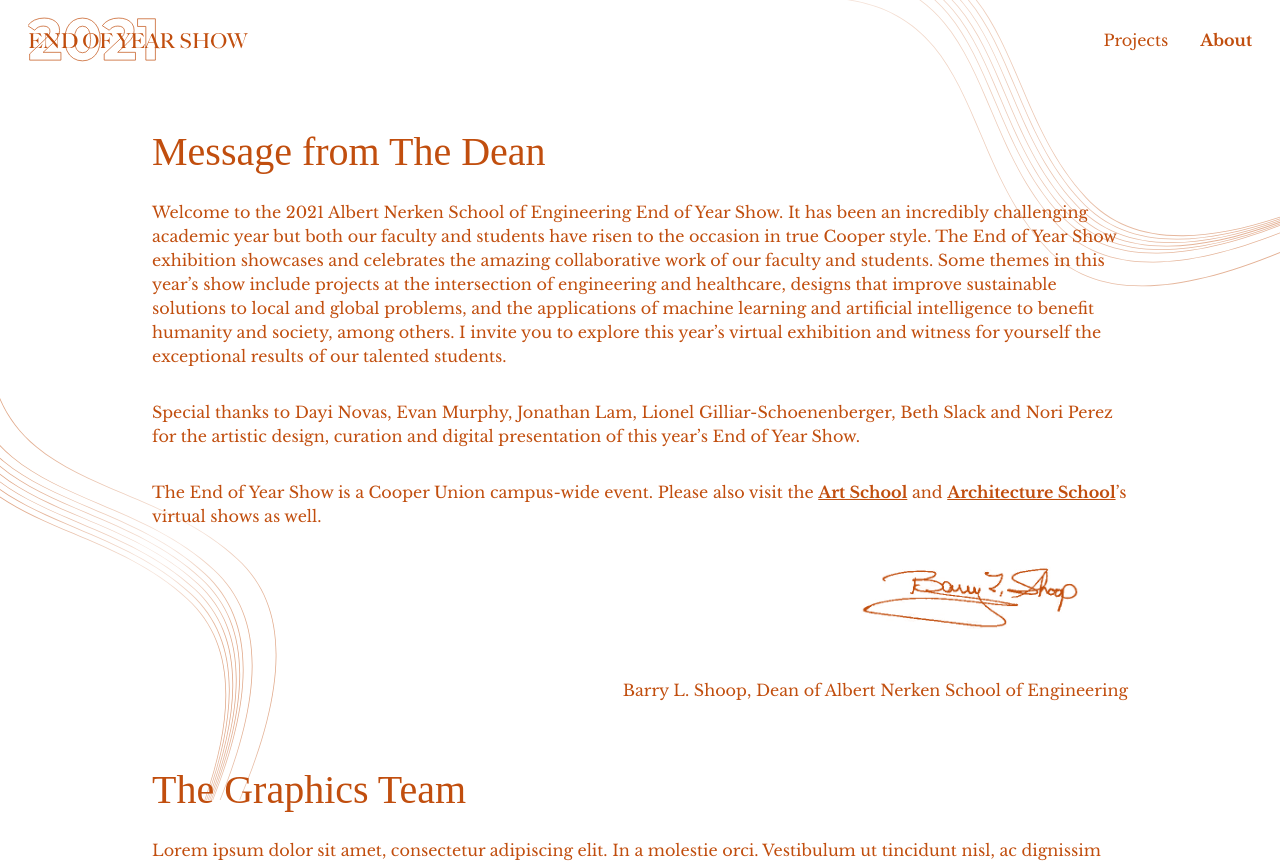
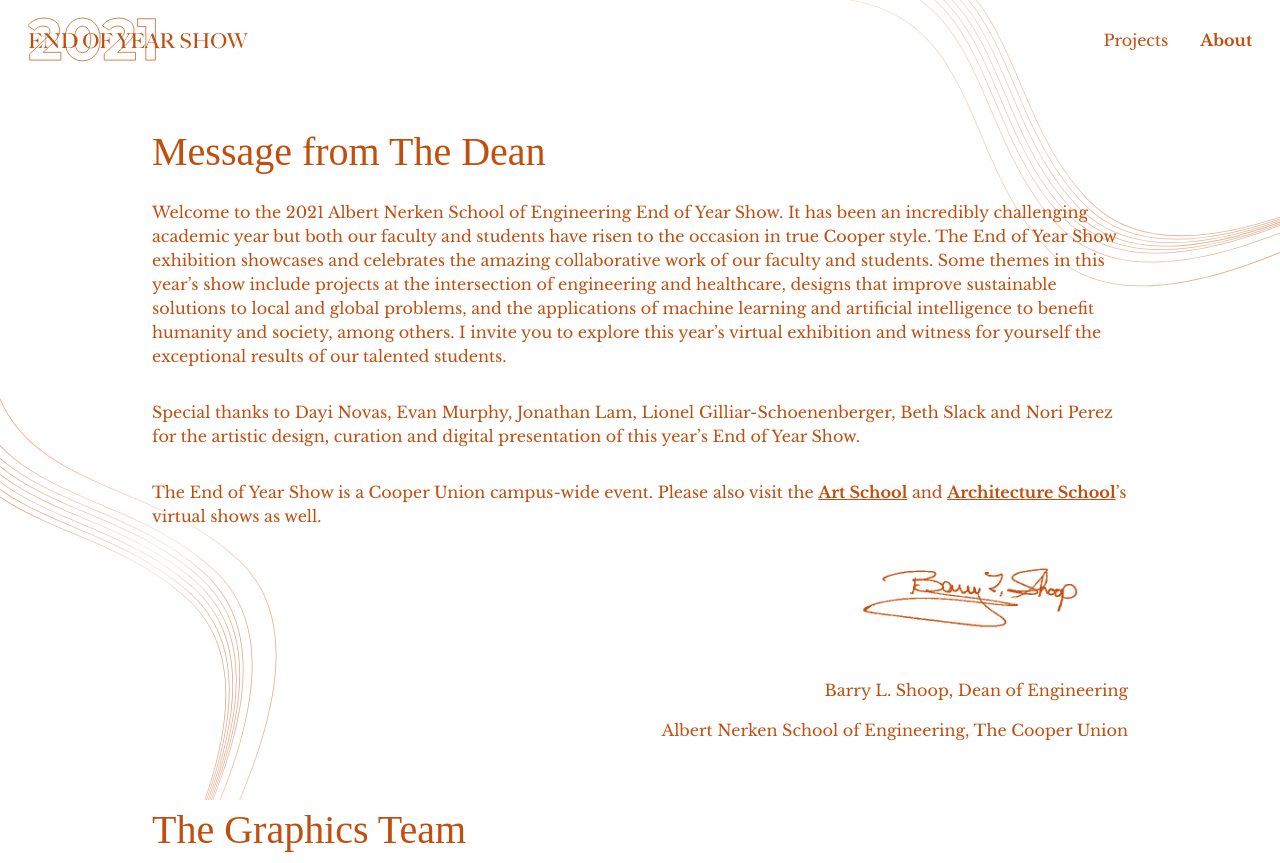
Before and after one commit to evo2000/EOYS, a Vue app: page /about in a window 1280 px wide. Shown: the top 863 px of the page. Built offline with nearby package versions, Linux system fonts and the light colour scheme; a web font is replaced by a local one.

Commit message:
small style edits to list and about

```diff
--- a/src/components/about.vue
+++ b/src/components/about.vue
@@ -6,14 +6,17 @@
 		<h1>Message from The Dean</h1>
 		<p class="pt-3">Welcome to the 2021 Albert Nerken School of Engineering End of Year Show. It has been an incredibly challenging academic year but both our faculty and students have risen to the occasion in true Cooper style. The End of Year Show exhibition showcases and celebrates the amazing collaborative work of our faculty and students. Some themes in this year’s show include projects at the intersection of engineering and healthcare, designs that improve sustainable solutions to local and global problems, and the applications of machine learning and artificial intelligence to benefit humanity and society, among others. I invite you to explore this year’s virtual exhibition and witness for yourself the exceptional results of our talented students.</p>
 		<p class="pt-3">Special thanks to Dayi Novas, Evan Murphy, Jonathan Lam, Lionel Gilliar-Schoenenberger, Beth Slack and Nori Perez for the artistic design, curation and digital presentation of this year’s End of Year Show.</p>
-		<p class="pt-3">The End of Year Show is a Cooper Union campus-wide event. Please also visit the <a href="#"><b>Art School</b></a> and <a href="#"><b>Architecture School</b></a>’s virtual shows as well.</p>
+		<p class="pt-3">The End of Year Show is a Cooper Union campus-wide event. Please also visit the <a href="http://endofyearshow2021.cooper.edu/"><b>Art School</b></a> and <a href="#"><b>Architecture School</b></a>’s virtual shows as well.</p>
 
 		<!-- signature align right -->
 		<div class="d-flex justify-content-end">
 			<img class="signature pt-3 me-5" src="/images/signature.png">
 		</div>
 		<div class="d-flex justify-content-end">
-			<p class="dean pt-5">Barry L. Shoop, Dean of Albert Nerken School of Engineering</p>
+			<p class="pt-5">Barry L. Shoop, Dean of Engineering</p>
+		</div>
+		<div class="d-flex justify-content-end">
+			<p>Albert Nerken School of Engineering, The Cooper Union</p>
 		</div>
 
 		<h1 class="pt-5">The Graphics Team</h1>
--- a/src/components/project-list.vue
+++ b/src/components/project-list.vue
@@ -52,9 +52,9 @@
             <!-- project list -->
             <div class="col-12 col-md-6 col-lg-8 pt-3 pt-md-0 order-md-1">
                 <ul class="list-group">
-                    <ul class="list-group-item"
+                    <ul class="noresult list-group-item"
                         v-if="projectsList.length === 0">
-                        No projects matched the current search filters.
+                        <b>No projects matched the current search filters.</b>
                     </ul>
 
                     <router-link v-for="(project, id) of projectsList"
@@ -65,7 +65,7 @@
                                  @mouseleave="currentProject = currentProject.title === project.title ? null : currentProject"
                                  :to="'/projects/' + id">
 
-                        {{project.title}} &mdash; <em>{{project.authors}}</em>
+                        <b>{{project.title}}</b> &mdash; <em>{{project.authors}}</em>
                     </router-link>
                 </ul>
             </div>
@@ -231,4 +231,8 @@
         border-color: #c14e0e;
         color: white !important;
     }
+
+    .noresult{
+      color: inherit;
+    }
 </style>
```
